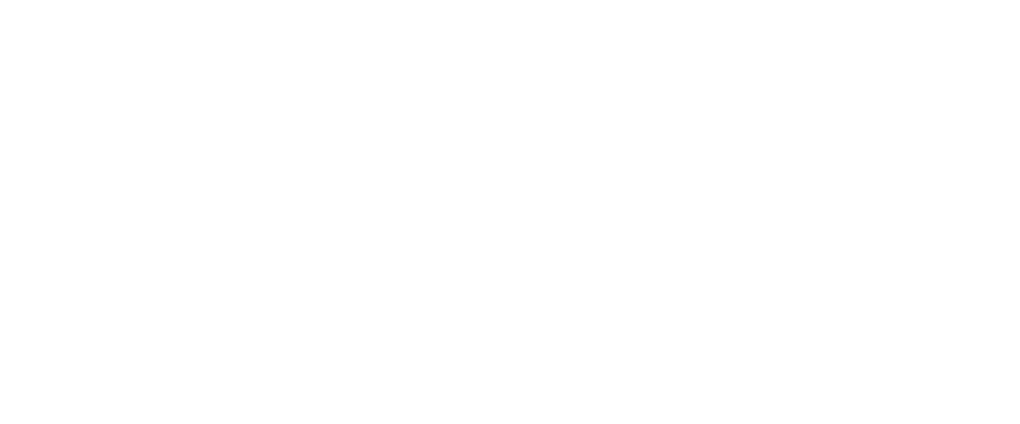
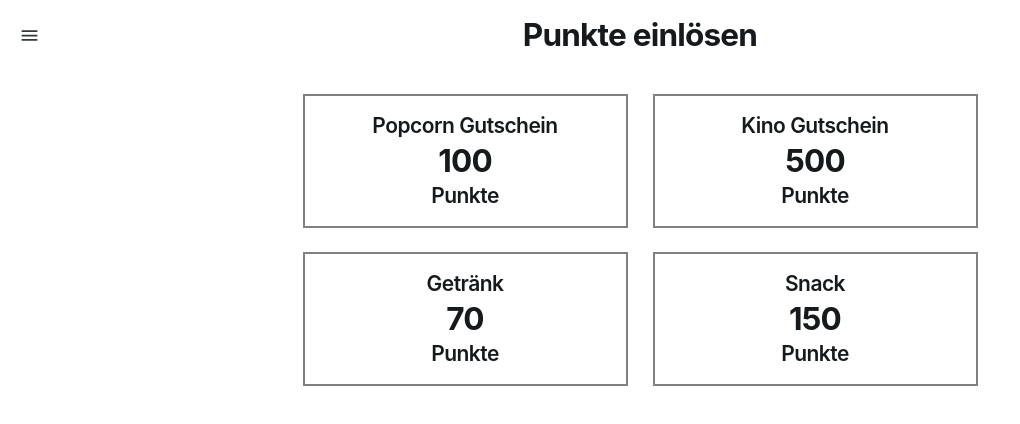
Before and after one commit to davidthomann/cinet, a React (Vite) app: page /points in a window 1280 px wide. Before the commit this address had no page. Shown: the top 424 px of the page, without its empty margins (0-1020 px from the left). Built offline with nearby package versions, Linux system fonts and the light colour scheme.

Commit message:
Create PointShop

```diff
--- a/src/components/PointScore.jsx
+++ b/src/components/PointScore.jsx
@@ -1,4 +1,3 @@
-import React from 'react'
 import PropTypes from 'prop-types';
 import Box from '@mui/joy/Box';
 import Typography from '@mui/joy/Typography';
@@ -12,8 +11,6 @@
                 border: '2px solid grey',
                 textAlign: 'center',
                 marginX: 'auto',
-                marginTop: 4,
-                marginBottom: 4,
                 maxWidth: 325
             }}>
                 <Typography level="h3">{props.firstText}</Typography>
--- a/src/main.jsx
+++ b/src/main.jsx
@@ -2,6 +2,7 @@
 import { BrowserRouter, Routes, Route } from "react-router-dom";
 import Index from "./pages/Index.jsx";
 import Map from "./pages/Map.jsx";
+import PointShop from "./pages/PointShop.jsx";
 import 'semantic-ui-css/semantic.min.css'
 
 export default function App() {
@@ -10,6 +11,7 @@
       <Routes>
         <Route path="/" element={<Index />} />
         <Route path="/map" element={<Map />} />
+        <Route path="/points" element={<PointShop />} />
       </Routes>
     </BrowserRouter>
   );
--- /dev/null
+++ b/src/pages/PointShop.jsx
@@ -0,0 +1,45 @@
+import Header from '../components/Header';
+import Grid from '@mui/material/Grid';
+import PointScore from '../components/PointScore';
+
+const ShopItems = [
+    {
+        name: "Popcorn Gutschein",
+        price: 100,
+    },
+    {
+        name: "Kino Gutschein",
+        price: 500,
+    },
+    {
+        name: "Getränk",
+        price: 70,
+    },
+    {
+        name: "Snack",
+        price: 150,
+    },
+]
+
+function PointShop() {
+
+    return (
+        <>
+            <Header title="Punkte einlösen"/>
+            <Grid container sx={{
+                maxWidth: 700,
+                margin: "auto",
+            }}>
+                {ShopItems.map((item, index) => {
+                    return(
+                        <Grid item xs={12} md={6} key={index} marginTop={3}>
+                            <PointScore pointscore={item.price} firstText={item.name} />
+                        </Grid>
+                    )
+                })}
+            </Grid>
+        </>
+    );
+}
+
+export default PointShop;
```
